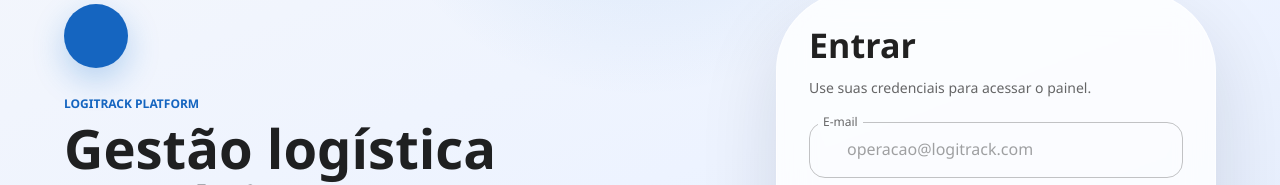
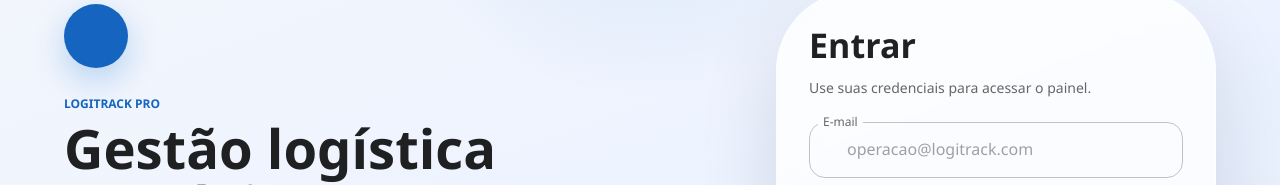
Before and after one commit to RobertobGouveia/LogiTrack.Dashboard.Frontend, a React (Vite) app: page / in a window 1280 px wide. Shown: the part 190-375 px from the top of the page. Built offline with nearby package versions, Linux system fonts and the light colour scheme; no server answers; some icons are missing.

Commit message:
altera tela de login

```diff
--- a/src/pages/login/login.tsx
+++ b/src/pages/login/login.tsx
@@ -68,7 +68,7 @@
               </Avatar>
               <Box>
                 <Typography variant="overline" color="primary.main" fontWeight={700}>
-                  LogiTrack Platform
+                  LogiTrack Pro
                 </Typography>
                 <Typography variant="h2" sx={{ fontSize: { xs: '2.4rem', md: '3.4rem' }, fontWeight: 800, lineHeight: 1.05 }}>
                   Gestão logística com leitura imediata do que importa.
```
